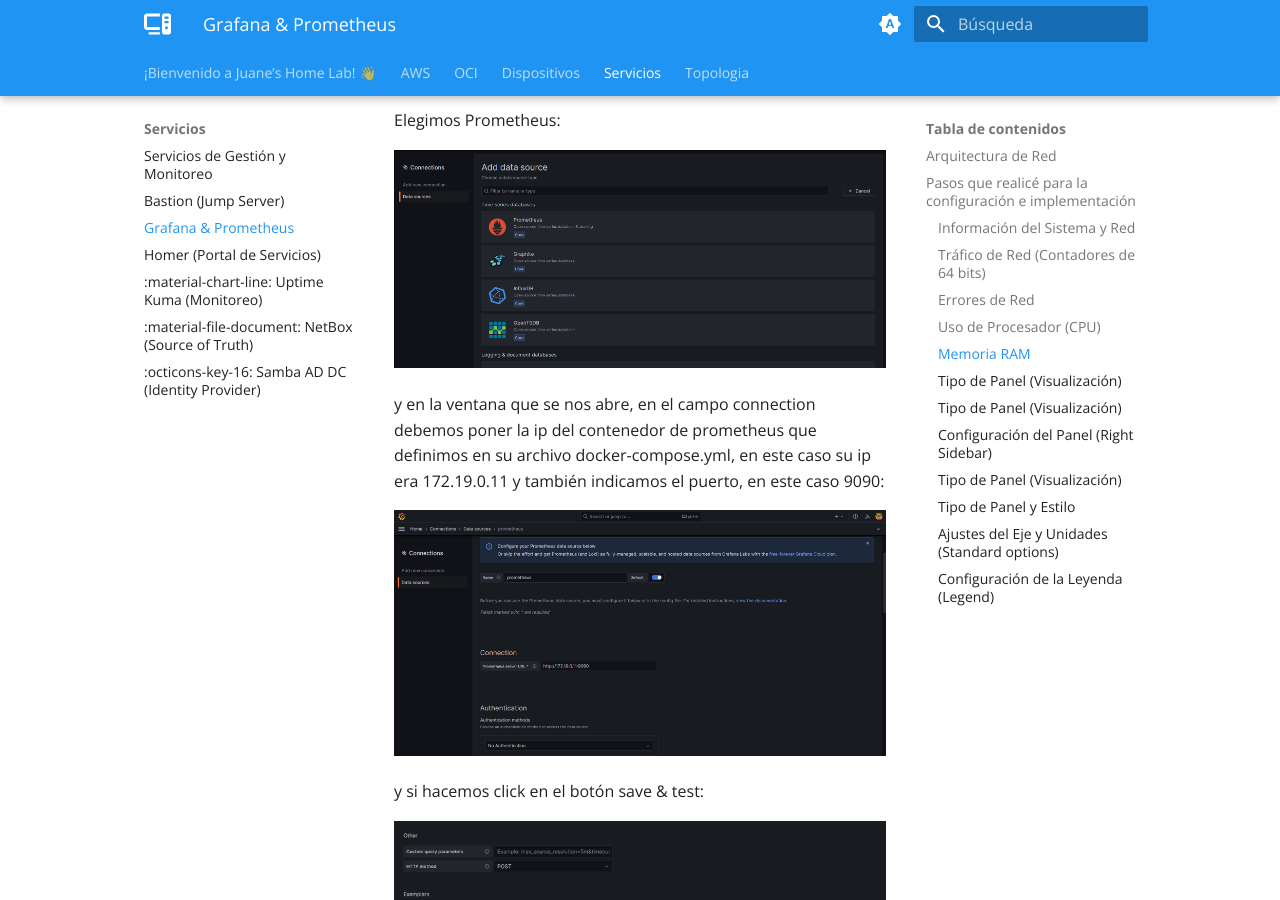
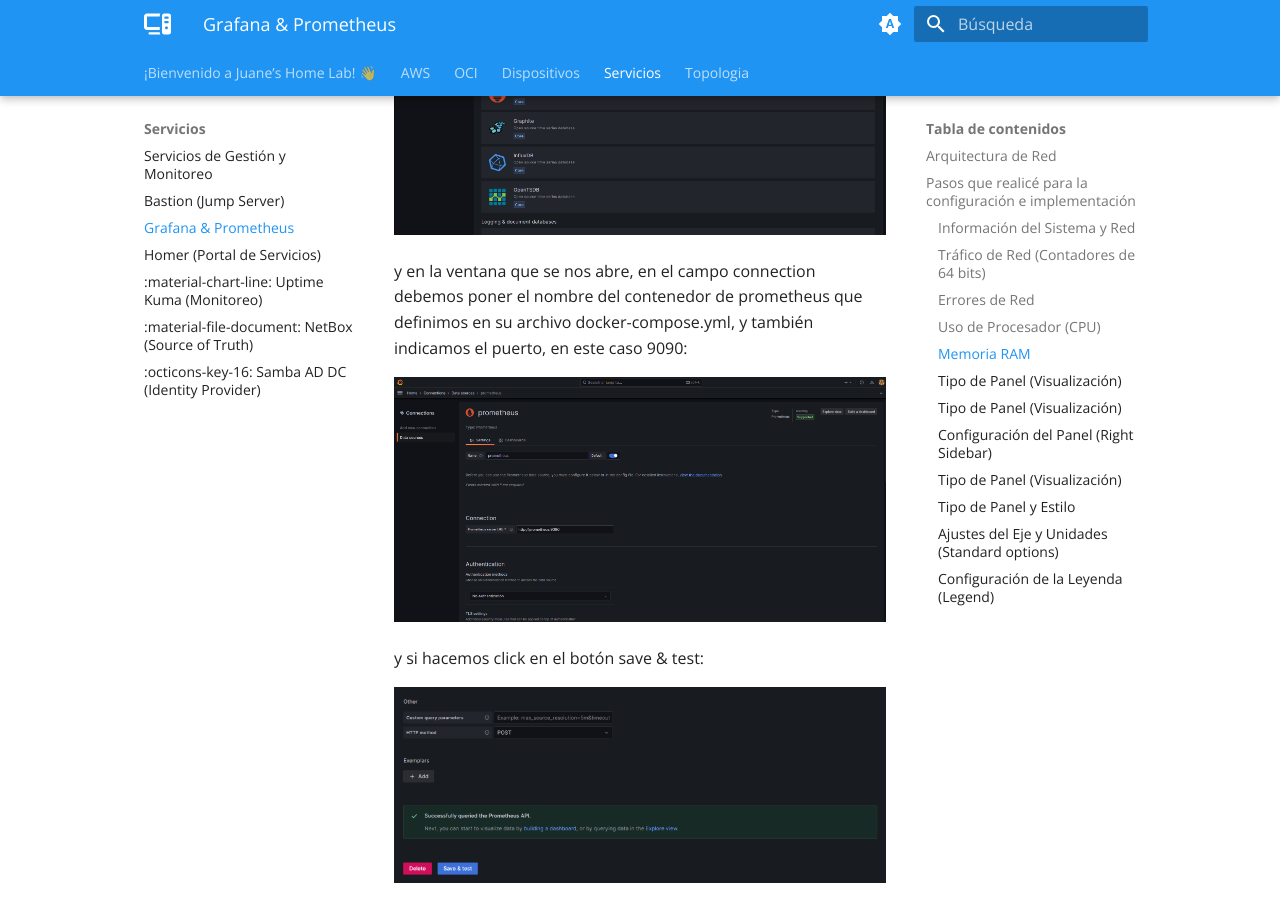
Before and after one commit to JuanStKennedy/MkDocsJuaneInfra, an MkDocs documentation site: the page built from docs/servicios/grafana.md, in a window 1280 px wide and 900 px high, scrolled down 14817 px. Built offline with MkDocs 1.6.1 and Material for MkDocs 9.7.7, drawn with Linux system fonts in a browser that asks for light colours; comment, search, counter and statistics services are not loaded; some of the changed text lies outside the part shown.

Commit message:
cambio de imagen en grafana y compose

````diff
--- a/docs/servicios/grafana.md
+++ b/docs/servicios/grafana.md
@@ -91,17 +91,16 @@
     container_name: snmp-exporter
     image: quay.io/prometheus/snmp-exporter:v0.27.0
     ports:
-      - "9116:9116"
+      - 9116:9116
     volumes:
       - ./config:/etc/snmp-exporter
     command: --config.file=/etc/snmp-exporter/snmp.yml
     restart: unless-stopped
     networks:
-      prometheus_frontend:
-        ipv4_address: 172.19.0.12
+      - monitoring_network
 
 networks:
-  prometheus_frontend:
+  monitoring_network:
     external: true
 ```
 
@@ -283,23 +282,18 @@
     image: prom/prometheus:v2.53.0
     container_name: prometheus
     ports:
-      - "9090:9090"
+      - 9090:9090
     volumes:
       - ./prometheus:/etc/prometheus
       - ./prometheus-data:/prometheus
     command: "--config.file=/etc/prometheus/prometheus.yml"
     restart: unless-stopped
     networks:
-      frontend:
-        ipv4_address: 172.19.0.11
+      - monitoring_network
 
 networks:
-  frontend:
+  monitoring_network:
     driver: bridge
-    ipam:
-      config:
-        - subnet: 172.19.0.0/16
-          gateway: 172.19.0.1
 
 ```
 
@@ -386,16 +380,15 @@
     image: grafana/grafana-oss:10.2.8
     container_name: grafana
     ports:
-      - "3000:3000"
+      - 3000:3000
     volumes:
       - ./grafana-data:/var/lib/grafana
     restart: unless-stopped
     networks:
-      prometheus_frontend:
-        ipv4_address: 172.19.0.13
+      - monitoring_network
 
 networks:
-  prometheus_frontend:
+  monitoring_network:
     external: true
 ```
 
@@ -433,9 +426,9 @@
 
 ![imagen.png22](../assets/imagen21.png)
 
-y en la ventana que se nos abre, en el campo connection debemos poner la ip del contenedor de prometheus que definimos en su archivo docker-compose.yml, en este caso su ip era 172.19.0.11 y también indicamos el puerto, en este caso 9090:
+y en la ventana que se nos abre, en el campo connection debemos poner el nombre del contenedor de prometheus que definimos en su archivo docker-compose.yml, y también indicamos el puerto, en este caso 9090:
 
-![imagen.png23](../assets/imagen22.png)
+![imagen.png23](../assets/grafana-prometheus.png)
 
 y si hacemos click en el botón save & test:
 
````
Also changed, not shown: docs/assets/grafana-prometheus.png (added).
